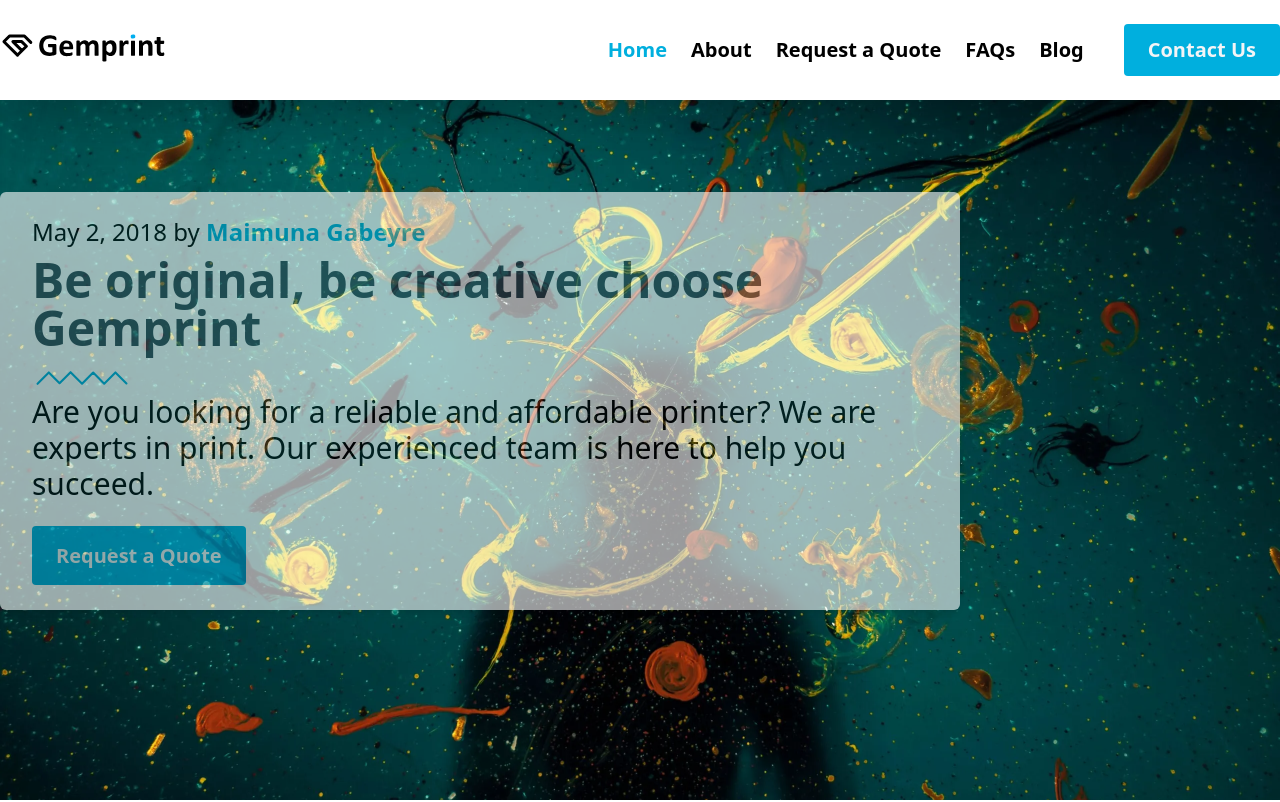
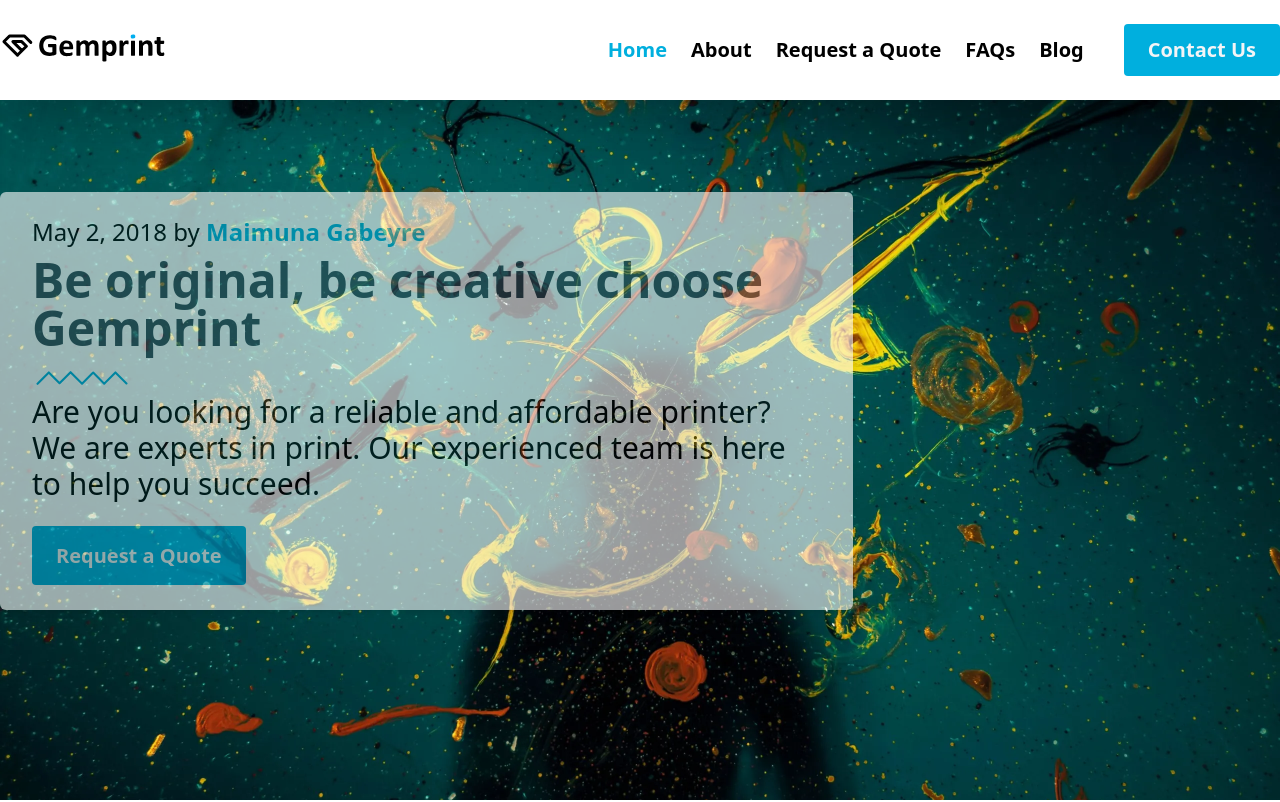
Before and after one commit to propbono/gemprint.ca, a Next.js app: page / in a window 1280 px wide. Shown: the top 802 px of the page. Built offline with nearby package versions, Linux system fonts and the light colour scheme.

Commit message:
Update hero section to use Image

```diff
--- a/components/Hero.js
+++ b/components/Hero.js
@@ -1,11 +1,12 @@
 import React from "react";
 import Image from "next/image";
+import heroImage from "../public/images/Hero.webp"
 
 const styles = {
   section:
-    "w-full h-auto bg-center bg-cover md:h-screen md:pt-24 bg-hero-section",
-  heroContainer: "container py-6 md:py-24",
-  card: "w-full px-8 pt-6 pb-10 bg-white rounded-md shadow-md md:opacity-60 md:w-3/4 hover:opacity-100",
+    "w-full h-auto bg-center bg-cover md:h-screen md:pt-24 relative",
+  heroContainer: "container py-6 md:py-24 relative z-auto",
+  card: "w-full px-8 pt-6 pb-10 bg-white rounded-md shadow-md md:opacity-60 md:w-4/6 hover:opacity-100",
   preTitle: "mb-2 text-2xl",
   title: "mb-4 text-5xl font-bold text-secondary",
 };
@@ -13,6 +14,15 @@ const styles = {
 export const Hero = () => {
   return (
     <section className={styles.section}>
+      <Image
+        src={heroImage}
+        alt="Hero Image"
+        layout="fill"
+        objectFit="cover"
+        placeholder="blur"
+        priority
+        className="z-[-10]"
+      />
       <div className={styles.heroContainer}>
         <div className={styles.card}>
           <p className={styles.preTitle}>
```
